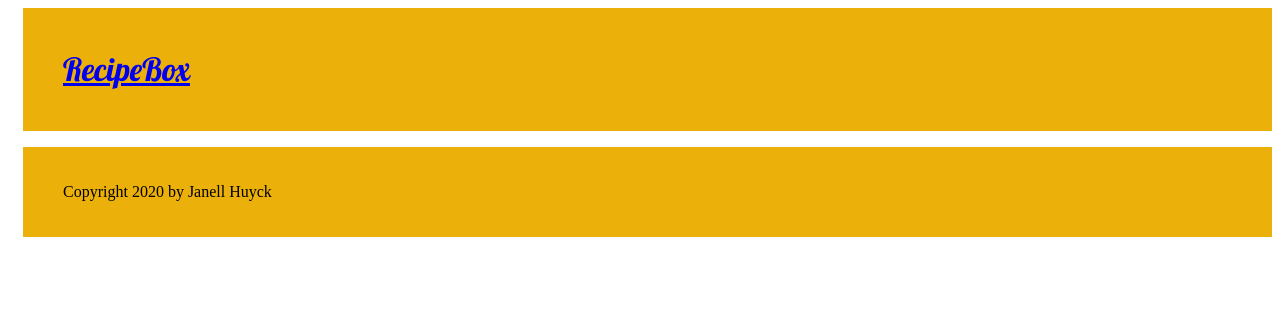
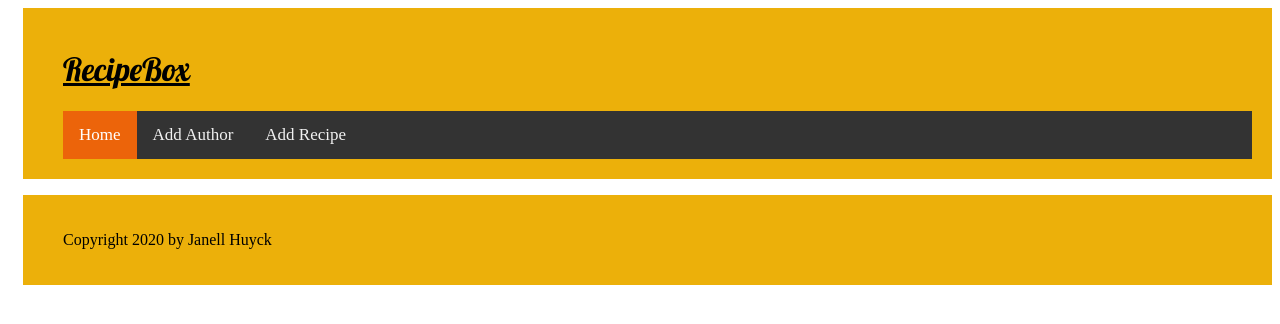
Before and after one commit to luisfff29/recipebox-1, a Django app: page / in a window 1280 px wide. Shown: the top 324 px of the page. Run offline with Django 3.2, Linux system fonts and the light colour scheme; data that the repository does not hold is empty.

Commit message:
added styling for nav links and made recipes under author detail active links

```diff
--- a/recipebox/settings.py
+++ b/recipebox/settings.py
@@ -118,4 +118,4 @@ USE_TZ = True
 # Static files (CSS, JavaScript, Images)
 # https://docs.djangoproject.com/en/3.0/howto/static-files/
 
-STATIC_URL = '/static/'
+STATIC_URL = '/recipes/static/'
--- a/recipes/static/css/recipes.css
+++ b/recipes/static/css/recipes.css
@@ -18,3 +18,34 @@ body {
 .recipe {
     margin-bottom: 70px;
 }
+
+/* The following is adapted from CSS's menu bar example */
+/* found at https://www.w3schools.com/howto/howto_js_topnav.asp */
+
+/* Add a black background color to the top navigation */
+.topnav {
+  background-color: #333;
+  overflow: hidden;
+}
+
+/* Style the links inside the navigation bar */
+.topnav a {
+  float: left;
+  color: #f2f2f2;
+  text-align: center;
+  padding: 14px 16px;
+  text-decoration: none;
+  font-size: 17px;
+}
+
+/* Change the color of links on hover */
+.topnav a:hover {
+  background-color: #ddd;
+  color: black;
+}
+
+/* Add a color to the active/current link */
+.topnav a.active {
+  background-color: rgb(236, 100, 10);
+  color: white;
+}
--- a/recipes/templates/recipes/base.html
+++ b/recipes/templates/recipes/base.html
@@ -7,7 +7,14 @@
     </head>
     <body>
         <header>
-            <a href="{% url 'home' %}"><h1>RecipeBox</h1></a>
+            <h1>RecipeBox</h1>
+            {% comment %} Conditional classes for navigation links logic provided by
+            https://stackoverflow.com/questions/9793576/how-to-render-menu-with-one-active-item-with-dry {% endcomment %}
+            <div class="topnav">
+                <a href="{% url "home" %}" class="{% if request.resolver_match.url_name == "home" %}active{% endif %}">Home</a>
+                <a href="{% url "add_author" %}" class="{% if request.resolver_match.url_name == "add_author" %}active{% endif %}">Add Author</a>
+                <a href="{% url "add_recipe" %}" class="{% if request.resolver_match.url_name == "add_recipe" %}active{% endif %}">Add Recipe</a>
+            </div>
         </header>
 
             {% block content %}
```
Also changed, not shown: recipes/templates/recipes/author_detail.html (+7 -1 lines).
